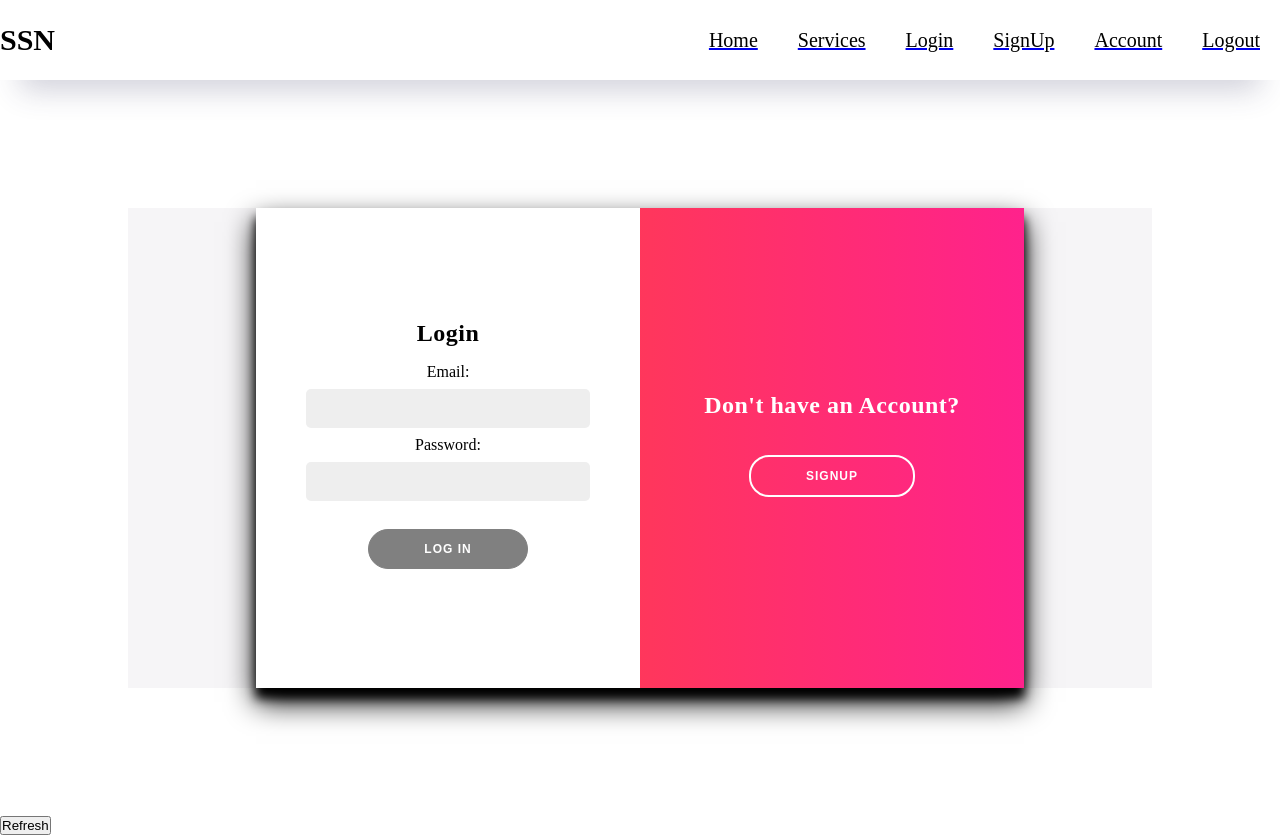
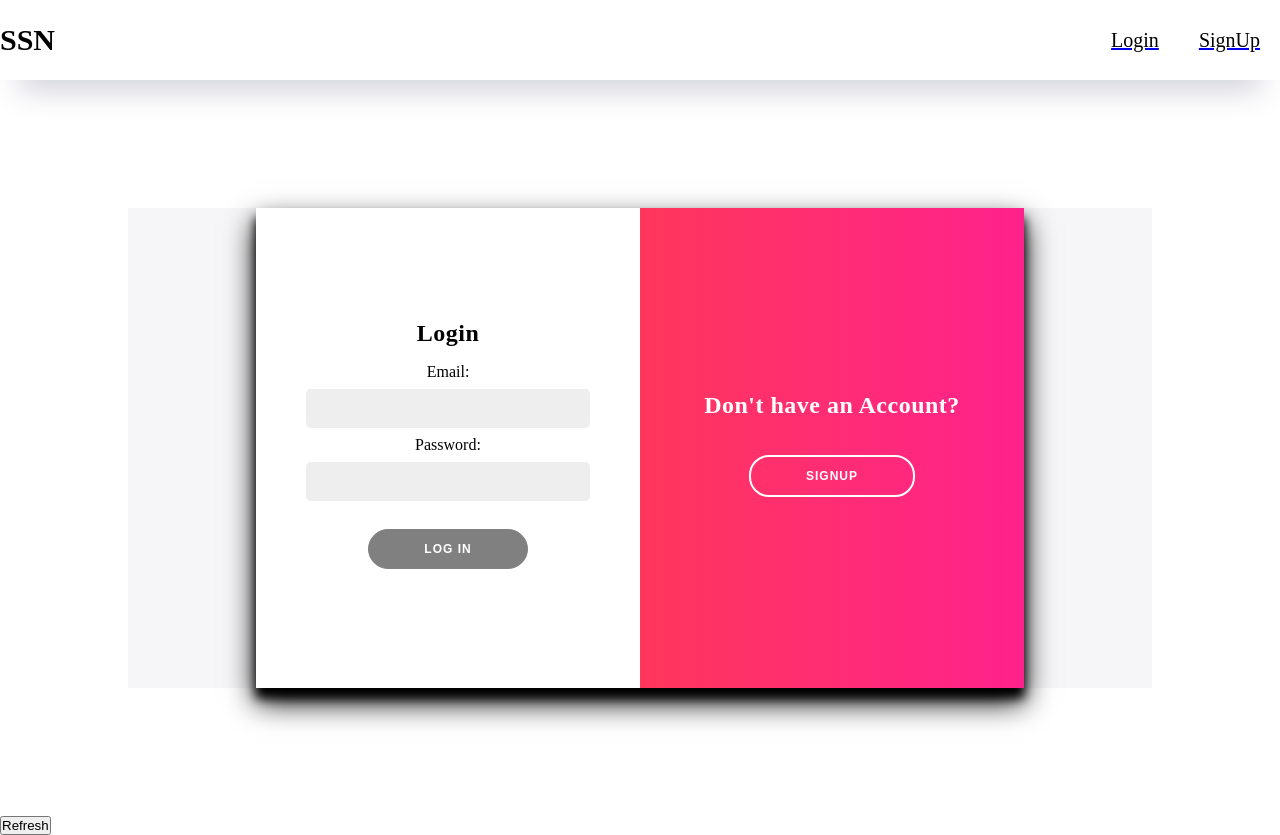
Before and after one commit to TouficAlRifaii/WebFinalProject, a React (Create React App) app: page /login in a window 1280 px wide. Built offline with nearby package versions, Linux system fonts and the light colour scheme.

Commit message:
Frontend: Fixing the navbar

```diff
--- a/src/components/Navbar.js
+++ b/src/components/Navbar.js
@@ -10,9 +10,9 @@ const Navbar = () => {
   const [mobile, setMobile] = useState(false);
   const logout = useLogout();
   const navigate = useNavigate();
+  const token = localStorage.getItem("token");
 
   const handleLogout = async (e) => {
-
     await logout();
   };
   return (
@@ -20,17 +20,13 @@ const Navbar = () => {
       <h3 className="logo">SSN</h3>
 
       <ul className={mobile ? "nav-links-mobile" : "nav-links"}>
+        {token ? (
+          <>
             <Link to="/">
               <li>Home</li>
             </Link>
             <Link to="/services">
               <li>Services</li>
-        </Link>
-        <Link to="/login">
-          <li>Login</li>
-        </Link>
-        <Link to="/signup">
-          <li>SignUp</li>
             </Link>
             <Link to="/account">
               <li>Account</li>
@@ -38,6 +34,17 @@ const Navbar = () => {
             <Link onClick={handleLogout} to="/login">
               <li>Logout</li>
             </Link>
+          </>
+        ) : (
+          <>
+            <Link to="/login">
+              <li>Login</li>
+            </Link>
+            <Link to="/signup">
+              <li>SignUp</li>
+            </Link>
+          </>
+        )}
       </ul>
       <button className="mobile-menu-icon" onClick={() => setMobile(!mobile)}>
         {mobile ? (
```
Lines whose indentation alone changed are shown as unchanged.
